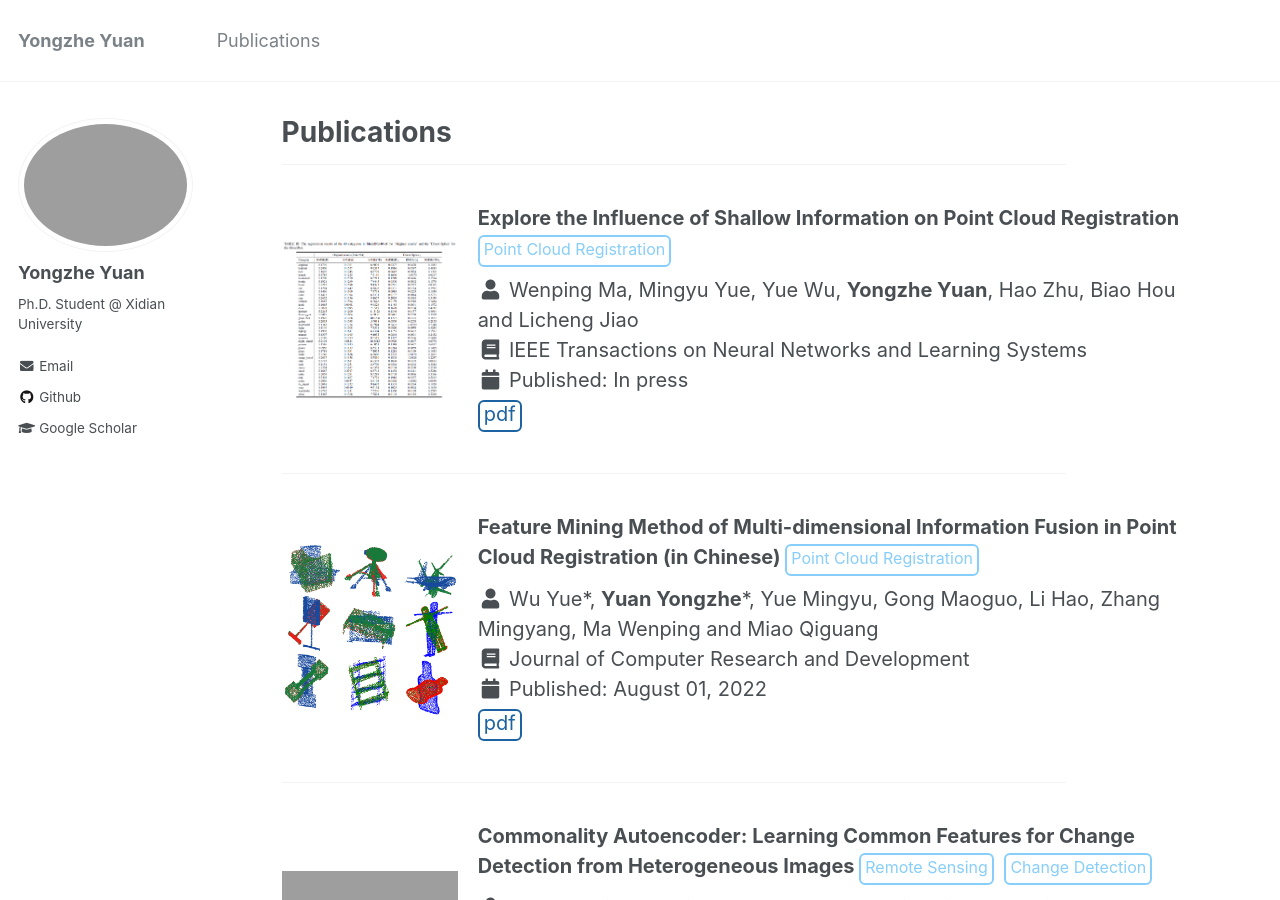
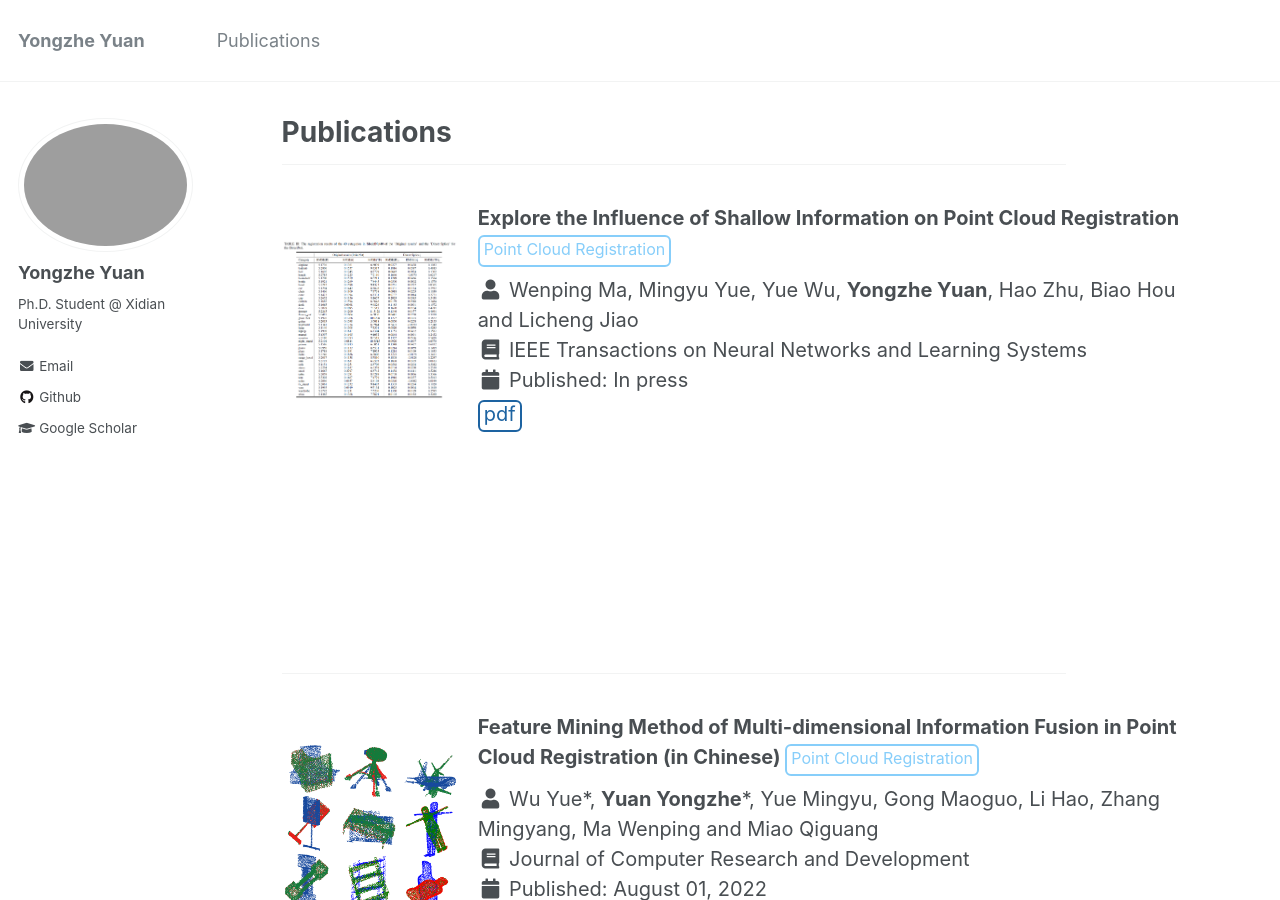
Before and after one commit to YYZMARS/YYZMARS.github.io, a Jekyll site: the page built from _pages/publications.md, in a window 1280 px wide and 900 px high. Built offline with Jekyll 4.4.1, drawn with Linux system fonts in a browser that asks for light colours; a script that is not in the unit is left out.

Commit message:
Update archive-single-pub.html

```diff
--- a/_includes/archive-single-pub.html
+++ b/_includes/archive-single-pub.html
@@ -67,3 +67,8 @@
         </p>
     </div>
 </div>
+<div align="center">
+  <div style="height:200px; width:200px;">
+    <script type="text/javascript" id="clstr_globe" src="//clustrmaps.com/globe.js?d=kEGWx5xRzLgUUkOxlG1SruDmPMQCo2Y60nBPxGxozrw"></script>
+  </div>
+</div>
```
